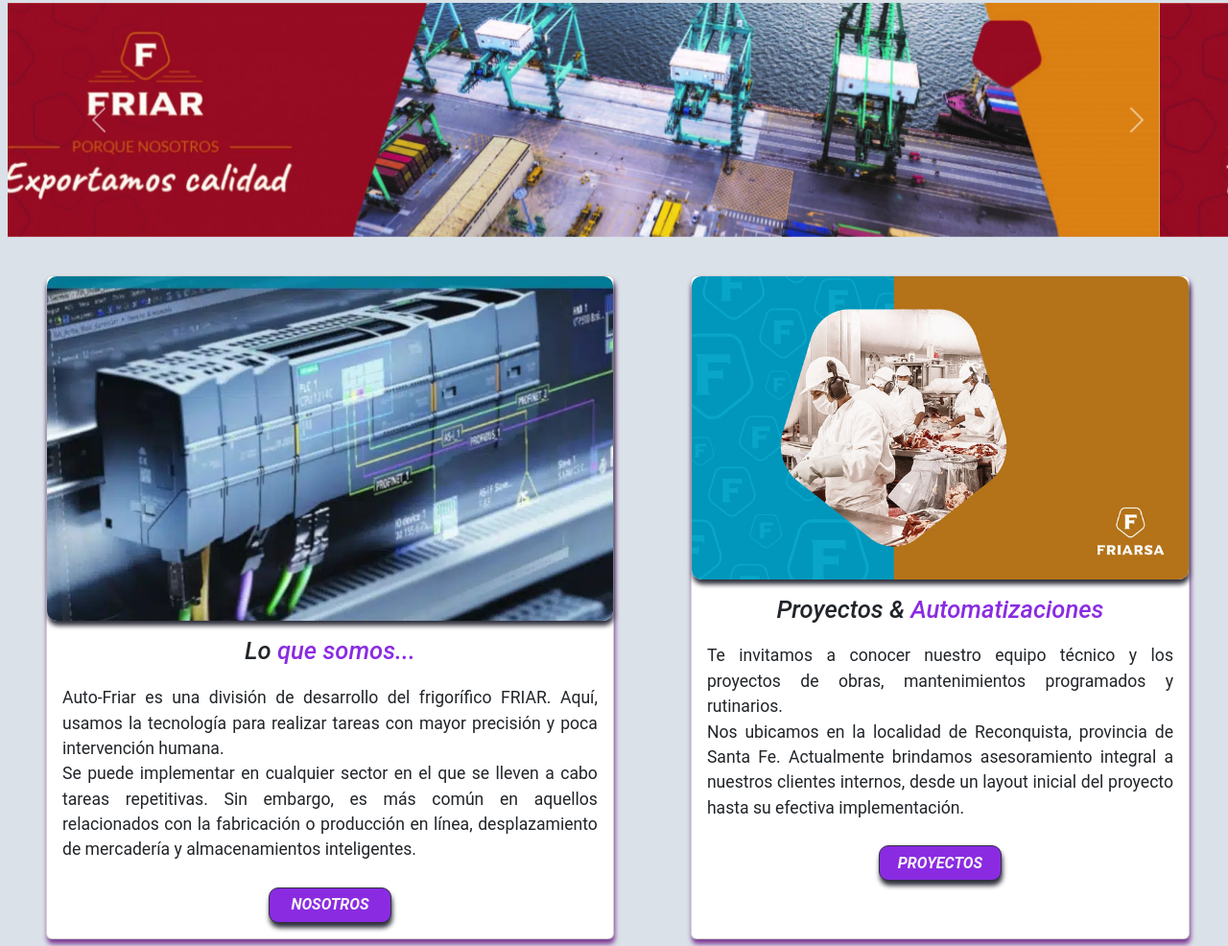
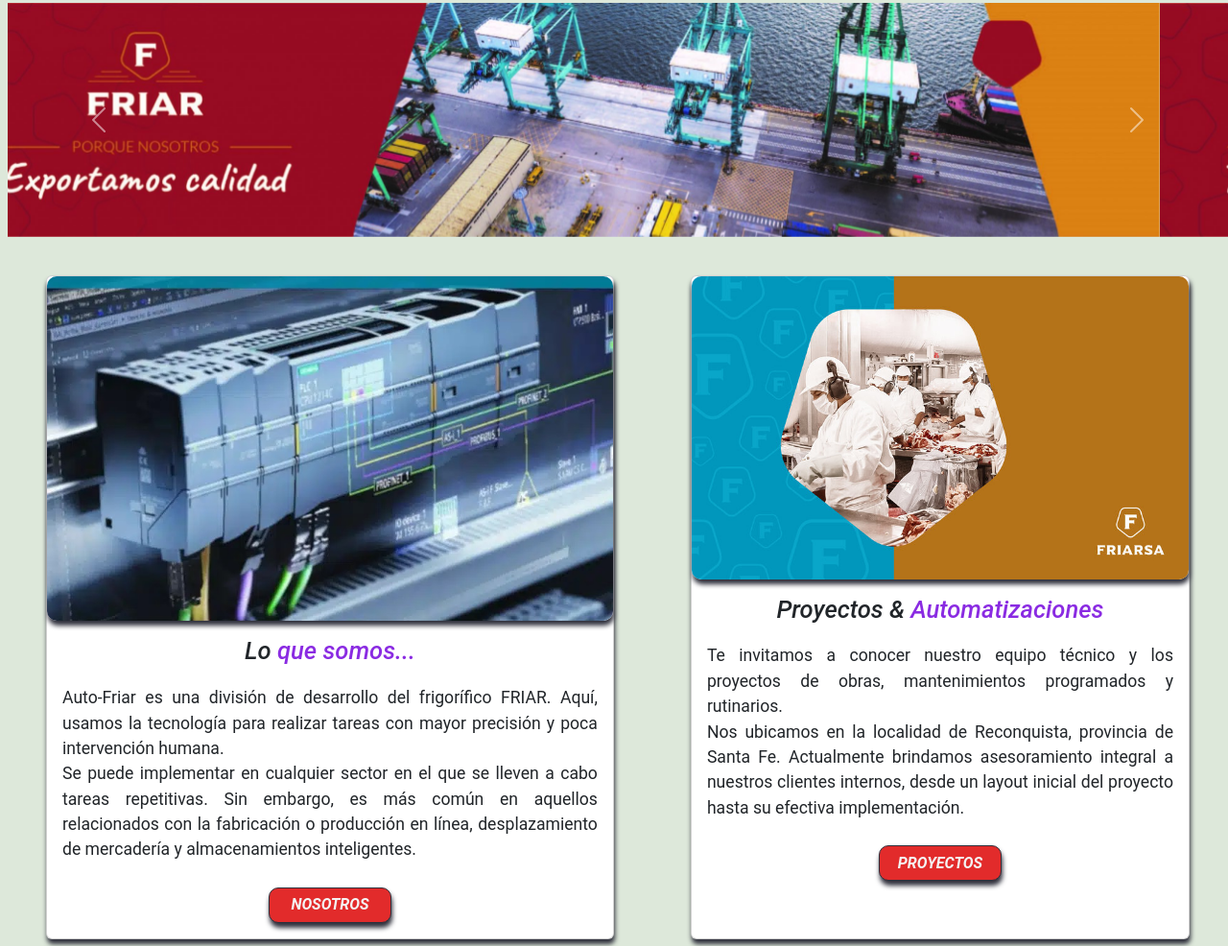
Before and after one commit to LeoLopez33/Autofriar, a website: page index.html in a window 1280 px wide. Shown: the part 204-1190 px from the top of the page at 96% size. Drawn offline with nearby package versions, Linux system fonts and the light colour scheme.

Commit message:
Se modificó la ruta del link de sass

```diff
--- a/index.html
+++ b/index.html
@@ -8,7 +8,7 @@
     <link rel="stylesheet" href="https://cdnjs.cloudflare.com/ajax/libs/font-awesome/4.7.0/css/font-awesome.min.css"> <!--Enlace para botones gráficos-->
     <!--CDN de bboostrap enlace-->
     <link rel="stylesheet" href="https://cdn.jsdelivr.net/npm/bootstrap@5.3.3/dist/css/bootstrap.min.css">
-    <link rel="stylesheet" href="styles/style_index.css"> <!--linkeamos nuestro css style-->
+    <link rel="stylesheet" href="./css/styles.css"> <!--linkeamos nuestro css style-->
     <title>Auto-Friar</title>
 
 </head>
--- a/scss/layouts/_index.scss
+++ b/scss/layouts/_index.scss
@@ -46,7 +46,7 @@
     font-style: italic;
     box-shadow: $sombra;
     border: 1px solid rgb(47, 48, 60);
-    background-color: blueviolet;
+    background-color: rgb(226, 43, 43);
     margin-top: 10px;
 }
 
```
Also changed, not shown: pages/contacto.html (+1 -1 lines), pages/nosotros.html (+1 -1 lines), pages/plantas.html (+1 -1 lines), pages/proyectos.html (+1 -1 lines), css/styles.css.
